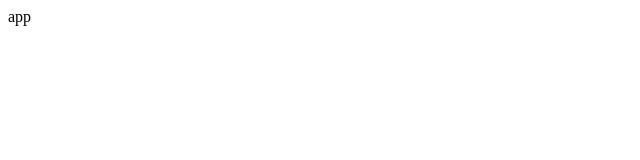
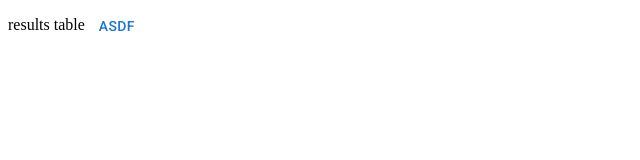
Before and after one commit to kimjongjhun/the-great-dalmuti-tracker-client, a React (Vite) app: page / in a window 1280 px wide. Shown: the top 160 px of the page, without its empty margins (0-640 px from the left). Built offline with nearby package versions, Linux system fonts and the light colour scheme.

Commit message:
Added some packages this app might need.

```diff
--- a/src/App.tsx
+++ b/src/App.tsx
@@ -1,5 +1,13 @@
+import AddButton from "./Components/AddButton/AddButton";
+import ResultsTable from "./Components/ResultsTable/ResultsTable";
+
 function App() {
-  return <>app</>;
+  return (
+    <>
+      <ResultsTable />
+      <AddButton />
+    </>
+  );
 }
 
 export default App;
--- /dev/null
+++ b/src/Components/AddButton/AddButton.tsx
@@ -0,0 +1,11 @@
+import { Button } from "@mui/material";
+
+const AddButton = () => {
+  return (
+    <>
+      <Button>asdf</Button>
+    </>
+  );
+};
+
+export default AddButton;
--- /dev/null
+++ b/src/Components/ResultsTable/ResultsTable.tsx
@@ -0,0 +1,9 @@
+const ResultsTable = () => {
+  return (
+    <>
+      <>results table</>
+    </>
+  );
+};
+
+export default ResultsTable;
--- a/src/main.tsx
+++ b/src/main.tsx
@@ -1,6 +1,10 @@
 import React from "react";
 import ReactDOM from "react-dom/client";
 import App from "./App.tsx";
+import "@fontsource/roboto/300.css";
+import "@fontsource/roboto/400.css";
+import "@fontsource/roboto/500.css";
+import "@fontsource/roboto/700.css";
 
 ReactDOM.createRoot(document.getElementById("root")!).render(
   <React.StrictMode>
```
Also changed, not shown: package.json (+8 -1 lines), 1 other file (tests, documents, lock files or other folders).
